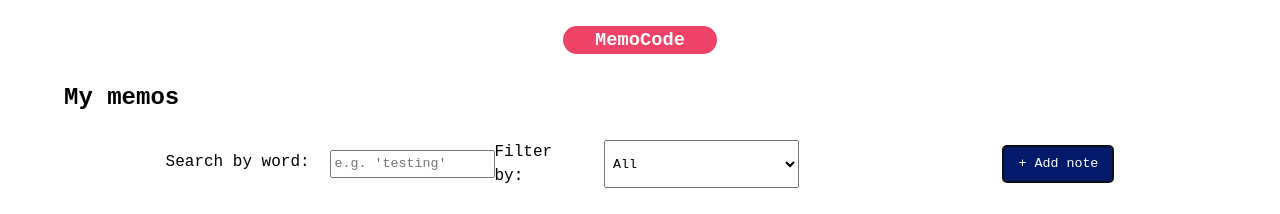
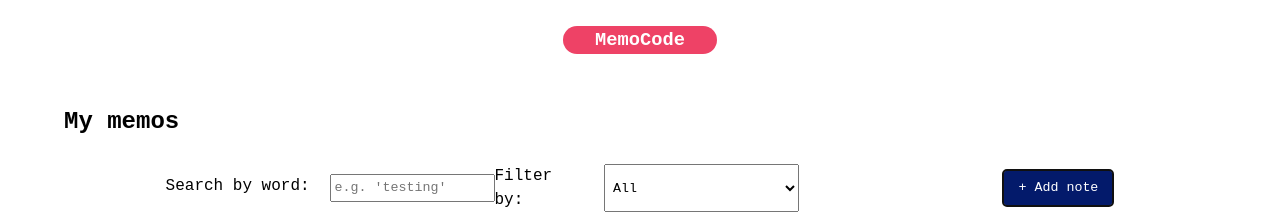
Before and after one commit to vickyfrosties/MemoCode, a React (Vite) app in the folder frontend/: page /notes in a window 1280 px wide. Shown: the top 214 px of the page. Built offline with nearby package versions, Linux system fonts and the light colour scheme; no server answers.

Commit message:
fix: remove unused variables from _variables.scss and adjust margin in NotesLayout

```diff
--- a/frontend/src/_variables.scss
+++ b/frontend/src/_variables.scss
@@ -1,7 +1,6 @@
 $light-blue: #c1d3fe;
-$m: #880d1e;
-$v: #4fb477;
 $button: #031a6b;
 $btn-sd: #192bc2;
 $light: #8197f8;
 $light-modal: rgba($light, 0.85);
+$logo: #ee4266;
--- a/frontend/src/components/NotesLayout/NotesLayout.module.scss
+++ b/frontend/src/components/NotesLayout/NotesLayout.module.scss
@@ -19,6 +19,7 @@
     width: 90%;
     margin: auto;
     margin-bottom: 1.5rem;
+    margin-top: 1.5rem;
 
     @include mixins.phone {
       font-size: 1.3em;
```
